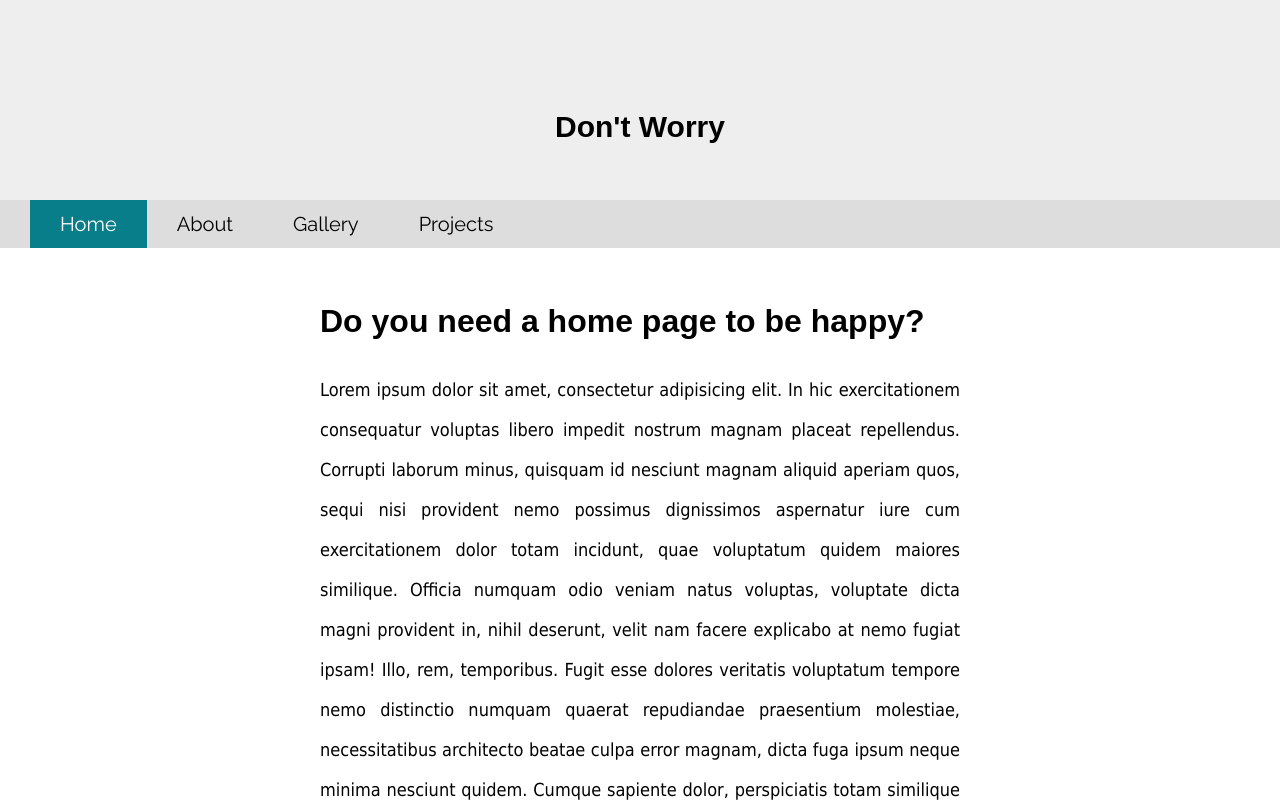
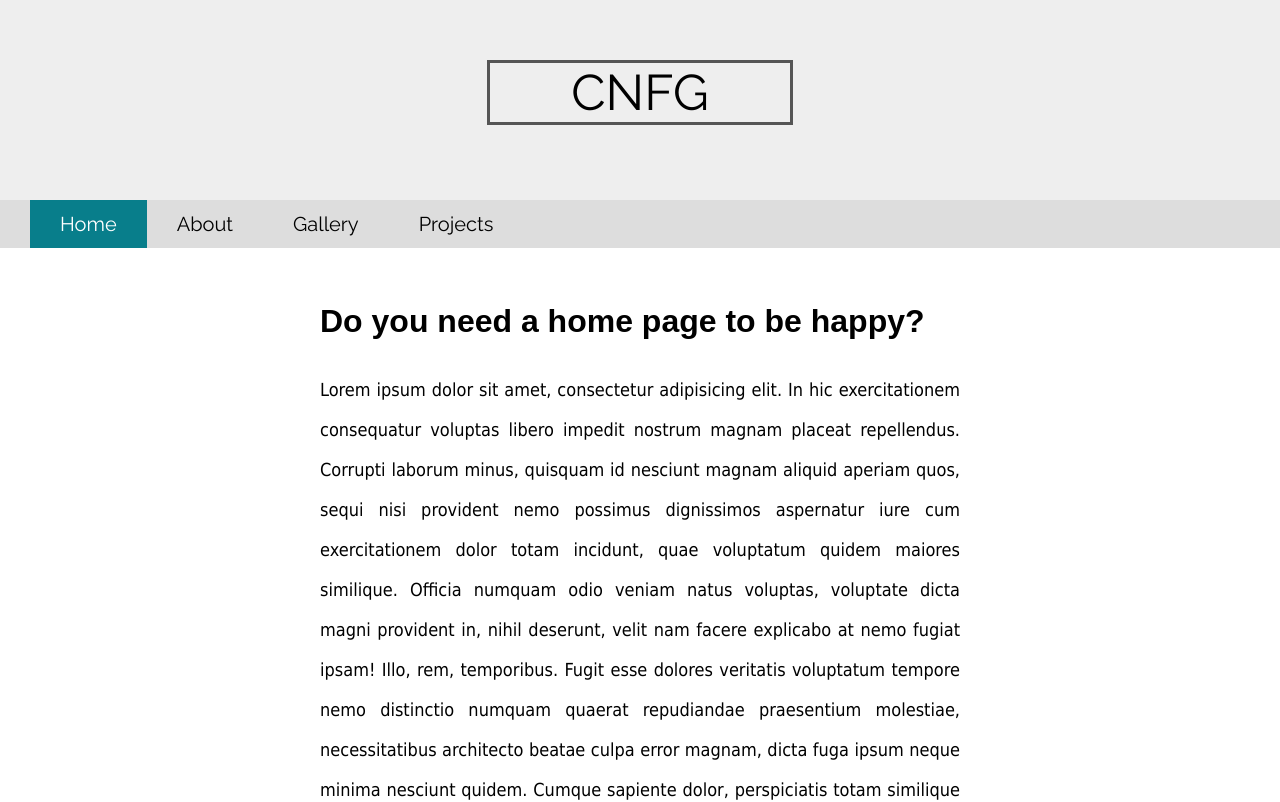
Before and after one commit to cnfgsean/cnfg, a plain HTML site: page index.html in a window 1280 px wide. Shown: the top 802 px of the page. Drawn offline with Linux system fonts and the light colour scheme.

Commit message:
Add top logo and fadein

```diff
--- a/index.html
+++ b/index.html
@@ -10,17 +10,17 @@
 </head>
 <body>
   <div id="top">
-    <h1>Don't Worry</h1>
+          <h1>CNFG</h1>
   </div>
 
-  <div id="navbar">
+  <nav id="navbar">
     <a href="index.html" id="navbar-home">Home</a>
     <div id="navbar-topics">
       <a href="pages/about.html">About</a>
       <a href="#">Gallery</a>
       <a href="#">Projects</a>
     </div>
-  </div>
+  </nav>
 
   <div class="main">
     <h1>Do you need a home page to be happy?</h1>
--- a/style.css
+++ b/style.css
@@ -39,13 +39,25 @@ p {
 }
 
 #top h1 {
-  font-size: 30px;
+  font-family: 'Raleway', sans-serif;
+  font-weight: 300;
+  font-size: 50px;
   width: 300px;
-  position: relative;
-  margin-left: auto;
-  margin-right: auto;
   text-align: center;
-  padding-top: 110px;
+  position: absolute;
+  left: 0;
+  right: 0;
+  margin: 60px auto 0 auto;
+  border: 3px solid #555;
+  animation: fadein 2s;
+}
+
+@keyframes fadein {
+  from {
+    opacity: 0;
+  } to {
+    opacity: 1;
+  }
 }
 
 #navbar {
@@ -82,6 +94,7 @@ p {
 #navbar-topics a {
   color: #000;
   transition: color 0.5s ease;
+  animation: fadein 2s;
 }
 
 .sticky {
```
